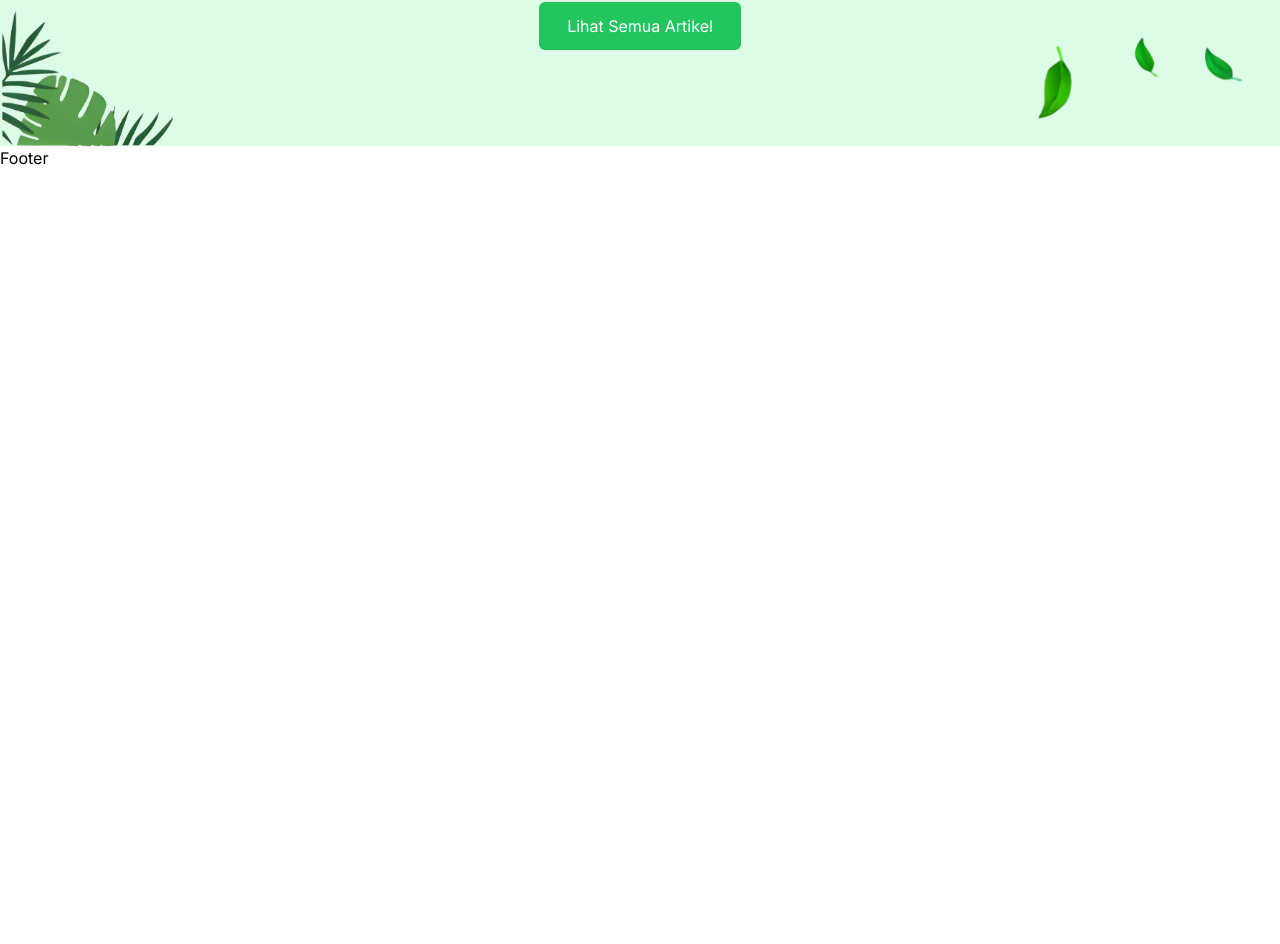
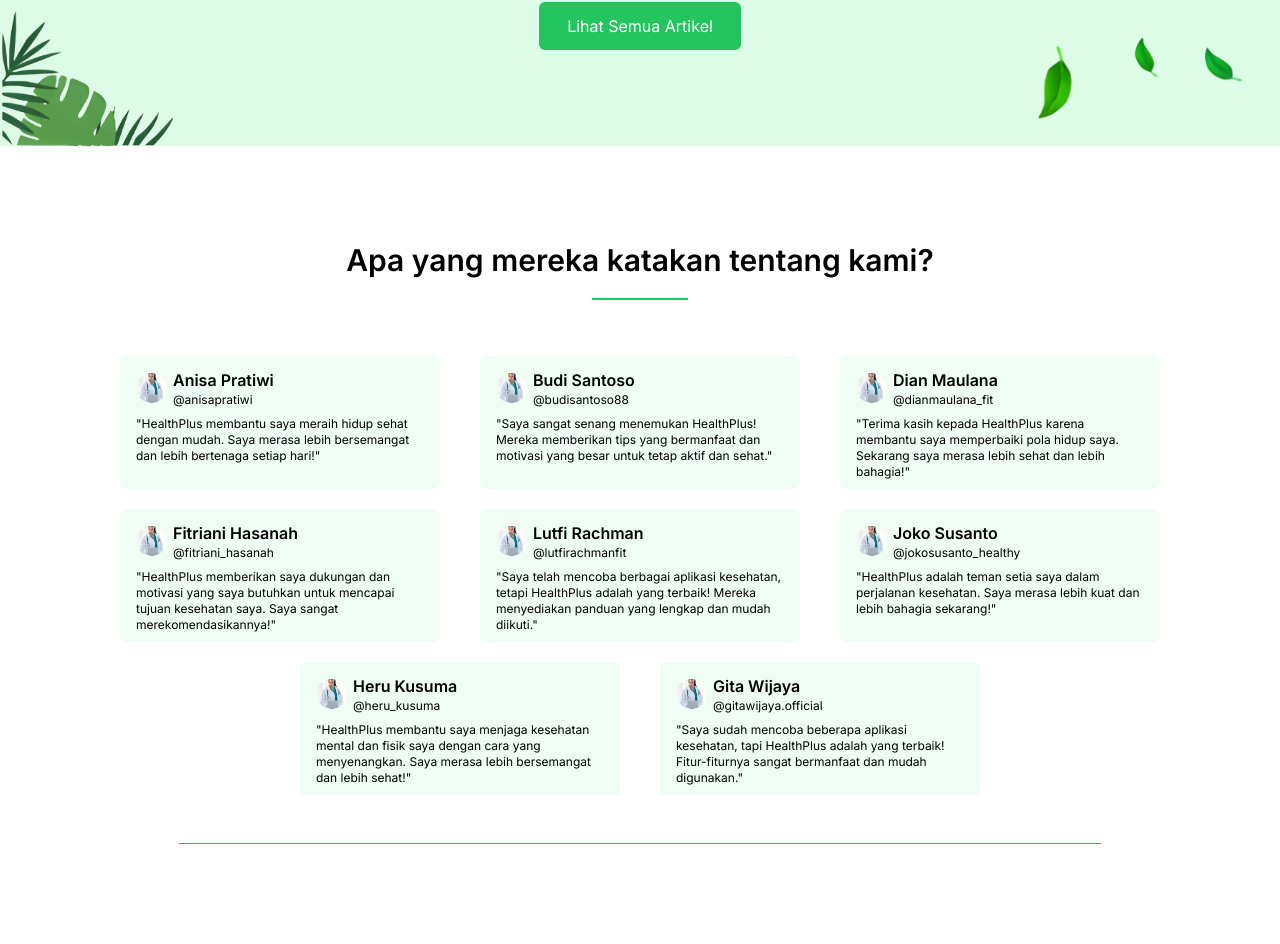
Before and after one commit to HizkiaReppi/health-plus, a Next.js app: page / in a window 1280 px wide. Shown: the part 3246-4190 px from the top of the page. Before the commit the page ends 3416 px from the top, so only its background shows below. Built offline with nearby package versions, Linux system fonts and the light colour scheme.

Commit message:
feat(homepage): add testimonials section

```diff
--- a/src/app/(app)/page.js
+++ b/src/app/(app)/page.js
@@ -1,5 +1,6 @@
 import Article from '@/components/homepage/Article';
 import Hero from '@/components/homepage/Hero';
+import Testimonials from '@/components/homepage/Testimonials';
 import TipsAndTrik from '@/components/homepage/TipsAndTrik';
 import TrustedBy from '@/components/homepage/TrustedBy';
 
@@ -10,6 +11,7 @@
       <TrustedBy />
       <TipsAndTrik />
       <Article />
+      <Testimonials />
     </div>
   );
 }
--- /dev/null
+++ b/src/components/homepage/Testimonials.js
@@ -0,0 +1,40 @@
+import image from '@/assets/dr-dian-wulan.png';
+import Image from 'next/image';
+import { testimonials } from '@/constants/data';
+
+const Testimonials = () => {
+  return (
+    <section className='px-16 py-24'>
+      <div className='flex flex-col items-center mb-14 z-10'>
+        <h2 className='title-section'>Apa yang mereka katakan tentang kami?</h2>
+        <span className='w-24 h-0.5 bg-primary-500 -mt-3'></span>
+      </div>
+      <div className='flex flex-wrap justify-center gap-x-10 gap-y-5'>
+        {testimonials.map((testimonial) => (
+          <div
+            key={testimonial.id}
+            className='w-80 h-[133px] bg-primary-50 rounded-md py-3 px-4'
+          >
+            <div className='flex items-center gap-1.5 mb-2'>
+              <Image
+                src={testimonial.image}
+                alt={testimonial.name}
+                className='rounded-full'
+                width={31}
+                height={31}
+              />
+              <div>
+                <h5 className='text-base font-semibold'>{testimonial.name}</h5>
+                <h6 className='text-xs'>@{testimonial.username}</h6>
+              </div>
+            </div>
+            <p className='text-xs'>"{testimonial.content}"</p>
+          </div>
+        ))}
+        <span className='inline-block w-4/5 h-[1px] bg-primary-500 mt-7'></span>
+      </div>
+    </section>
+  );
+};
+
+export default Testimonials;
--- a/src/constants/data.js
+++ b/src/constants/data.js
@@ -113,3 +113,70 @@
     publishedAt: '2024-03-29T15:00:00Z',
   },
 ];
+
+export const testimonials = [
+  {
+    id: 'f1b3b3b4-1b3b-4b3b-8b3b-3b3b3b3b3b3b',
+    image: DrDian,
+    name: 'Anisa Pratiwi',
+    username: 'anisapratiwi',
+    content:
+      'HealthPlus membantu saya meraih hidup sehat dengan mudah. Saya merasa lebih bersemangat dan lebih bertenaga setiap hari!',
+  },
+  {
+    id: 'f1b3b3b4-1b3b-4b3b-8b3b-3b3b3b3b3b3c',
+    image: DrDian,
+    name: 'Budi Santoso',
+    username: 'budisantoso88',
+    content:
+      'Saya sangat senang menemukan HealthPlus! Mereka memberikan tips yang bermanfaat dan motivasi yang besar untuk tetap aktif dan sehat.',
+  },
+  {
+    id: 'f1b3b3b4-1b3b-4b3b-8b3b-3b3b3b3b3b3d',
+    image: DrDian,
+    name: 'Dian Maulana',
+    username: 'dianmaulana_fit',
+    content:
+      'Terima kasih kepada HealthPlus karena membantu saya memperbaiki pola hidup saya. Sekarang saya merasa lebih sehat dan lebih bahagia!',
+  },
+  {
+    id: 'f1b3b3b4-1b3b-4b3b-8b3b-3b3b3b3b3b3e',
+    image: DrDian,
+    name: 'Fitriani Hasanah',
+    username: 'fitriani_hasanah',
+    content:
+      'HealthPlus memberikan saya dukungan dan motivasi yang saya butuhkan untuk mencapai tujuan kesehatan saya. Saya sangat merekomendasikannya!',
+  },
+  {
+    id: 'f1b3b3b4-1b3b-4b3b-8b3b-3b3b3b3b3b3f',
+    image: DrDian,
+    name: 'Lutfi Rachman',
+    username: 'lutfirachmanfit',
+    content:
+      'Saya telah mencoba berbagai aplikasi kesehatan, tetapi HealthPlus adalah yang terbaik! Mereka menyediakan panduan yang lengkap dan mudah diikuti.',
+  },
+  {
+    id: 'f1b3b3b4-1b3b-4b3b-8b3b-3b3b3b3b3b3g',
+    image: DrDian,
+    name: 'Joko Susanto',
+    username: 'jokosusanto_healthy',
+    content:
+      'HealthPlus adalah teman setia saya dalam perjalanan kesehatan. Saya merasa lebih kuat dan lebih bahagia sekarang!',
+  },
+  {
+    id: 'f1b3b3b4-1b3b-4b3b-8b3b-3b3b3b3b3b3h',
+    image: DrDian,
+    name: 'Heru Kusuma',
+    username: 'heru_kusuma',
+    content:
+      'HealthPlus membantu saya menjaga kesehatan mental dan fisik saya dengan cara yang menyenangkan. Saya merasa lebih bersemangat dan lebih sehat!',
+  },
+  {
+    id: 'f1b3b3b4-1b3b-4b3b-8b3b-3b3b3b3b3b3i',
+    image: DrDian,
+    name: 'Gita Wijaya',
+    username: 'gitawijaya.official',
+    content:
+      'Saya sudah mencoba beberapa aplikasi kesehatan, tapi HealthPlus adalah yang terbaik! Fitur-fiturnya sangat bermanfaat dan mudah digunakan.',
+  },
+];
```
